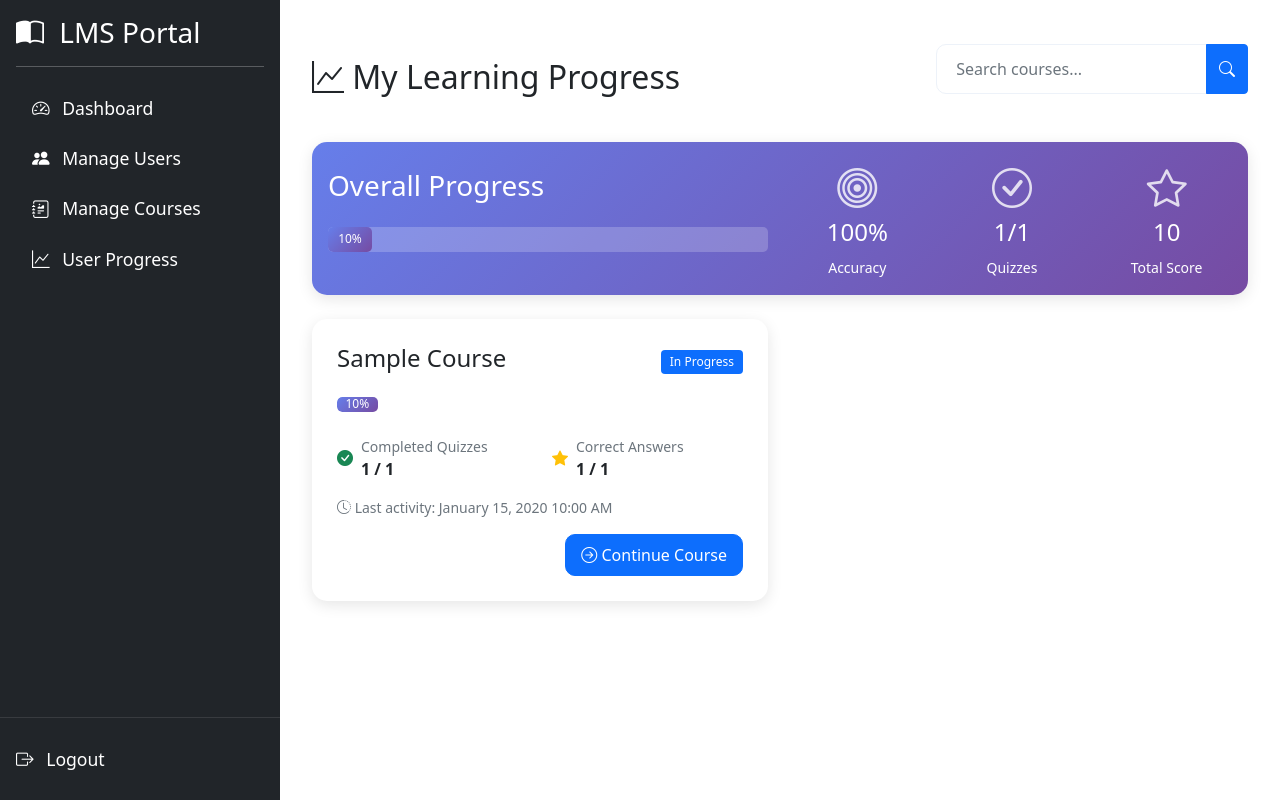
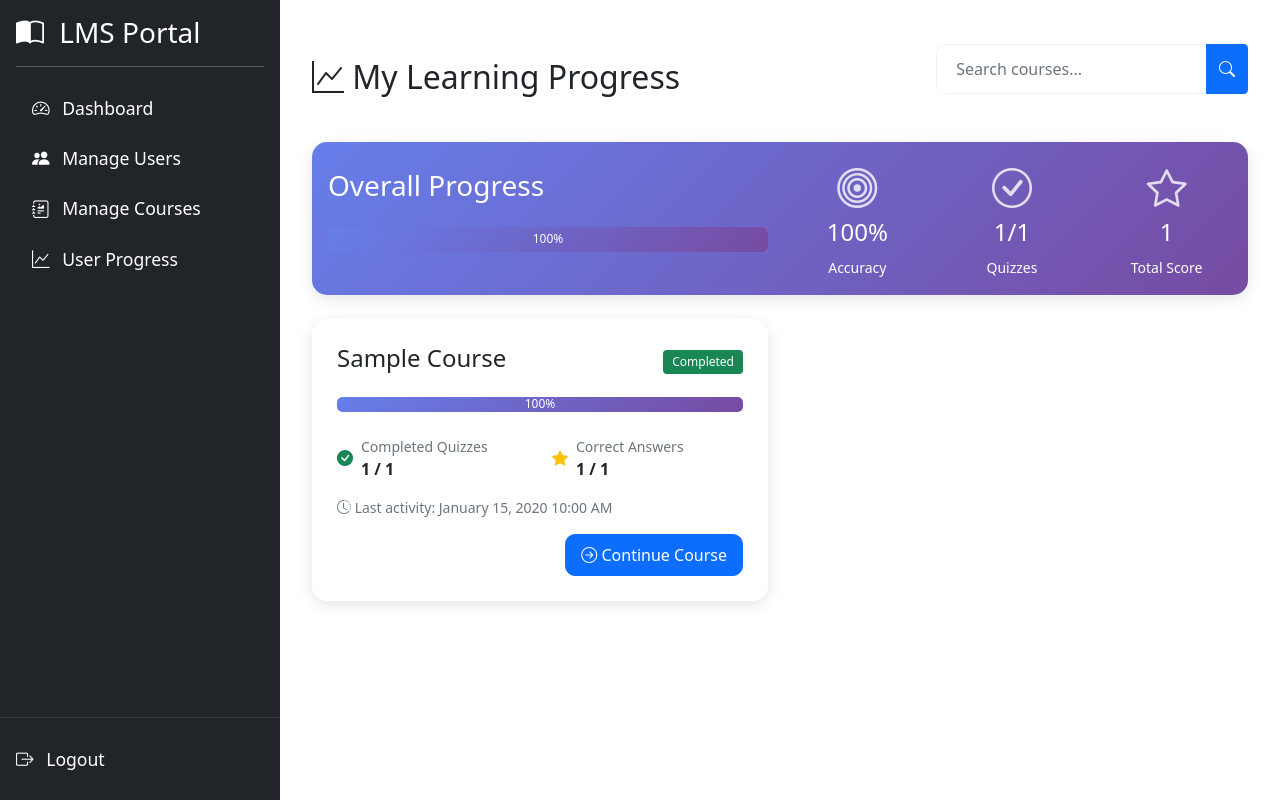
Before and after one commit to alrenz19/lms, a PHP site: page /user_progress.php in a window 1280 px wide. Run offline with PHP 8.4, Linux system fonts and the light colour scheme; a user stored in the database is signed in; data comes from the database, SQL or seed files in the repository; tables that the repository leaves empty hold one stand-in row (values such as "Sample post"); some libraries are stand-ins or nearby versions.

Commit message:
adjusted user statistics

```diff
--- a/user_progress.php
+++ b/user_progress.php
@@ -17,21 +17,22 @@ $stmt = $conn->prepare("
         c.description as course_description,
         COUNT(DISTINCT q.id) as total_quizzes,
         COUNT(DISTINCT up.quiz_id) as completed_quizzes,
-        COALESCE(AVG(up.progress_percentage), 0) as course_progress,
-        COALESCE(SUM(up.score), 0) as total_score,
-        COALESCE(MAX(up.updated_at), c.created_at) as last_activity,
+        COALESCE((COUNT(DISTINCT up.quiz_id) * 100 / COUNT(DISTINCT q.id)), 0) as course_progress,
         (
             SELECT COUNT(*)
             FROM questions qs
-            WHERE qs.quiz_id IN (SELECT id FROM quizzes WHERE course_id = c.id)
+            JOIN quizzes qz ON qs.quiz_id = qz.id
+            WHERE qz.course_id = c.id
         ) as total_questions,
         (
             SELECT COUNT(*)
             FROM user_progress up2
-            WHERE up2.user_id = ?
-            AND up2.quiz_id IN (SELECT id FROM quizzes WHERE course_id = c.id)
-            AND up2.is_correct = TRUE
-        ) as correct_answers
+            JOIN quizzes q2 ON up2.quiz_id = q2.id
+            WHERE q2.course_id = c.id
+            AND up2.user_id = ?
+            AND up2.score > 0
+        ) as correct_answers,
+        COALESCE(MAX(up.updated_at), c.created_at) as last_activity
     FROM courses c
     LEFT JOIN quizzes q ON c.id = q.course_id
     LEFT JOIN user_progress up ON q.id = up.quiz_id AND up.user_id = ?
@@ -39,7 +40,7 @@ $stmt = $conn->prepare("
     ORDER BY last_activity DESC, c.title ASC
 ");
 
-$stmt->bind_param("ii", $user_id, $user_id);
+$stmt->bind_param("ii", $user_id, $user_id); // Fixed: removed extra parameter
 $stmt->execute();
 $courses = $stmt->get_result()->fetch_all(MYSQLI_ASSOC);
 
@@ -52,16 +53,17 @@ $total_correct = 0;
 $total_questions = 0;
 
 foreach ($courses as $course) {
-    $total_progress += $course['course_progress'];
+    $total_progress += $course['completed_quizzes'] > 0 ? ($course['completed_quizzes'] * 100 / $course['total_quizzes']) : 0;
     $total_completed += $course['completed_quizzes'];
     $total_quizzes += $course['total_quizzes'];
-    $total_score += $course['total_score'];
+    $total_score += $course['completed_quizzes']; // One point per completed quiz
     $total_correct += $course['correct_answers'];
     $total_questions += $course['total_questions'];
 }
 
-$overall_progress = count($courses) > 0 ? $total_progress / count($courses) : 0;
-$overall_accuracy = $total_questions > 0 ? ($total_correct / $total_questions) * 100 : 0;
+// Calculate overall metrics
+$overall_progress = $total_quizzes > 0 ? ($total_completed * 100 / $total_quizzes) : 0;
+$overall_accuracy = $total_questions > 0 ? ($total_correct * 100 / $total_questions) : 0;
 ?>
 
 <!DOCTYPE html>
```
